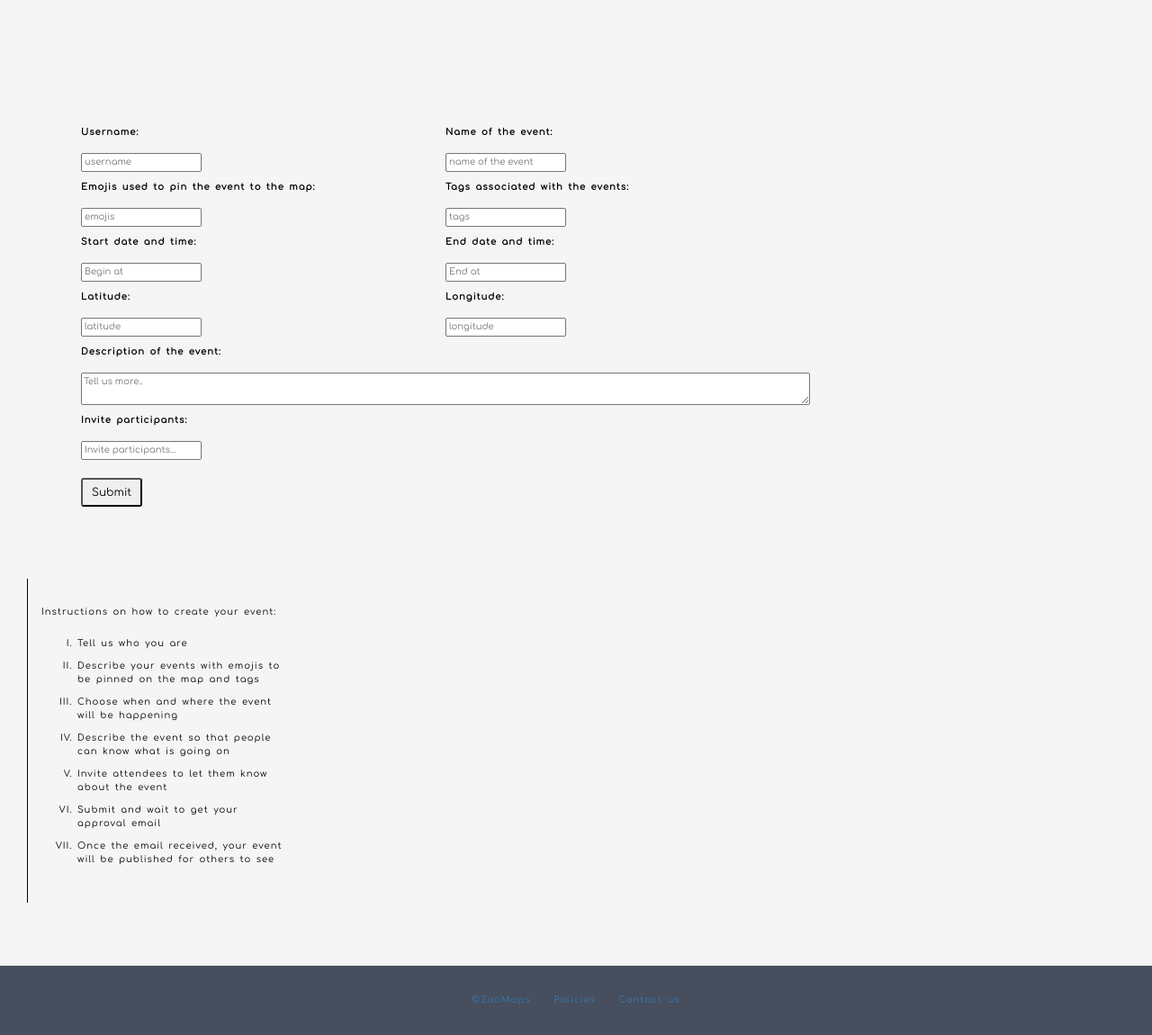
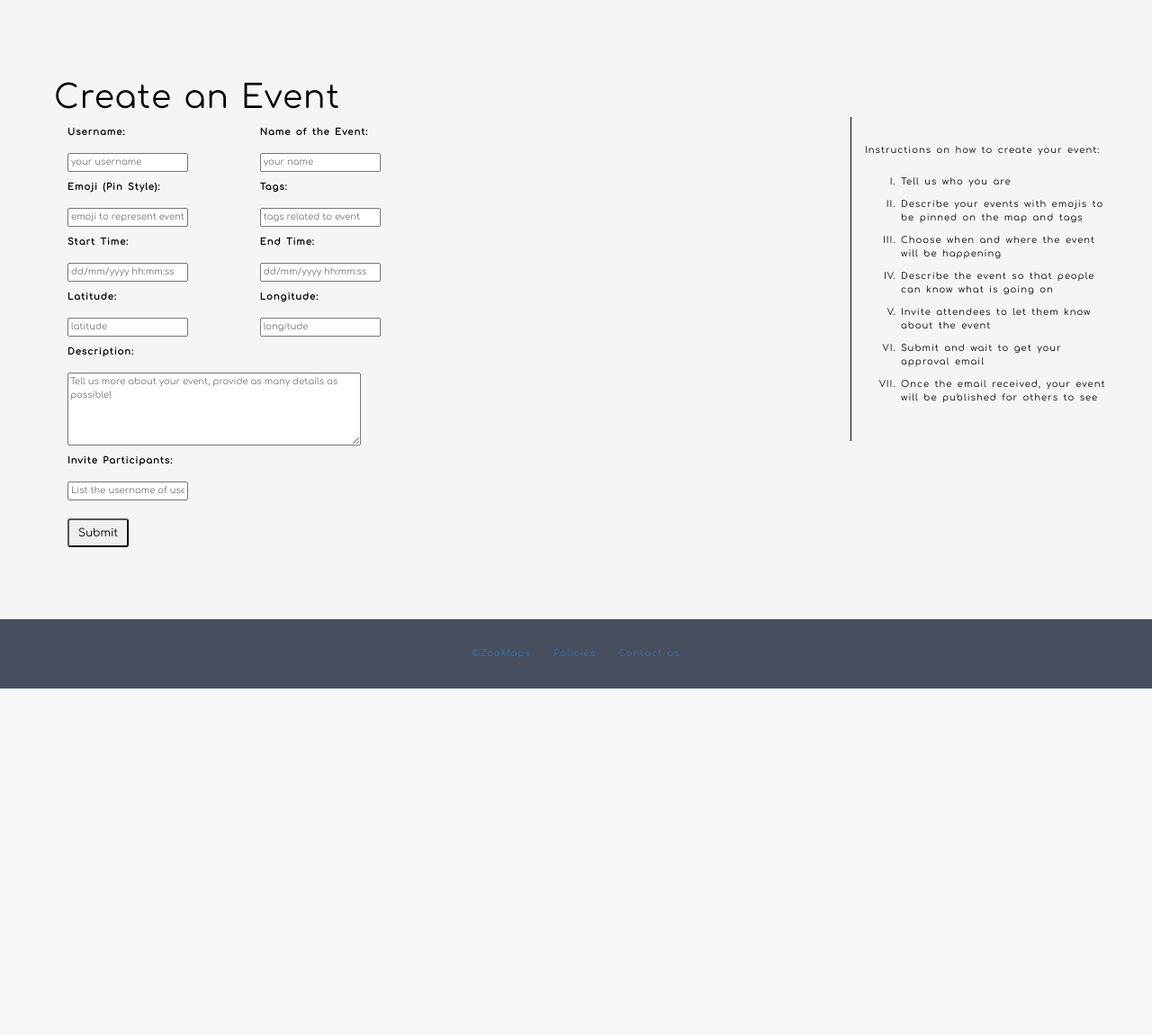
Before and after one commit to m3gan3/ZooMaps, a Django app: page /ZooMaps/form/ in a window 1280 px wide. Shown: the part 95-1245 px from the top of the page at 90% size. After the commit the page ends 860 px from the top, so only its background shows below. Run offline with Django 3.2, Linux system fonts and the light colour scheme; some libraries are stand-ins or nearby versions.

Commit message:
Added styling improvements to the forms page.

```diff
--- a/project2/GTech/ZooMaps/templates/ZooMaps/form.html
+++ b/project2/GTech/ZooMaps/templates/ZooMaps/form.html
@@ -1,64 +1,78 @@
 {% extends "base_generic.html" %}
 
   	{% block main %}
-  		<div class="container-fluid bg-2">
 		<form class="col-md-9 form" action="ZooMapsForm.html">
 			<div class="col-md-12">
 				<div class="col-md-6">
+					<h1>Create an Event</h1>
+				</div>
+			</div>
+			</br>
+			<div class="col-md-12">
+				<div class="col-md-3">
 					<label>Username:</label><br />
-						<input type="text" name="username" placeholder="username">
+					<input type="text" name="username" placeholder="your username">
 				</div>
-					<div class="col-md-6">
-						<label>Name of the event:</label><br />
-						<input type="text" name="eventName" placeholder="name of the event">
+				<div class="col-md-3">
+					<label>Name of the Event:</label><br />
+					<input type="text" name="eventName" placeholder="your name">
 				</div>
 			</div>
 			<div class="col-md-12">
-					<div class="col-md-6">
-						<label>Emojis used to pin the event to the map:</label><br />
-						<input type="text" name="emojis" placeholder="emojis">
+				<div class="col-md-3">
+					<label>Emoji (Pin Style):</label><br />
+					<input type="text" name="emojis" placeholder="emoji to represent event">
 				</div>
-					<div class="col-md-6">
-						<label>Tags associated with the events:</label><br />
-						<input type="text" name="tags" placeholder="tags">
+				<div class="col-md-3">
+					<label>Tags:</label><br />
+					<input type="text" name="tags" placeholder="tags related to event">
 				</div>
 			</div>
 			<div class="col-md-12">
-					<div class="col-md-6">
-						<label>Start date and time:</label><br />
-						<input type="text" name="begintime" placeholder="Begin at">
+				<div class="col-md-3">
+					<label>Start Time:</label><br />
+					<input type="text" name="begintime" placeholder="dd/mm/yyyy hh:mm:ss">
 				</div>
-					<div class="col-md-6">
-						<label>End date and time:</label><br />
-						<input type="text" name="endtime" placeholder="End at">
+				<div class="col-md-3">
+					<label>End Time:</label><br />
+					<input type="text" name="endtime" placeholder="dd/mm/yyyy hh:mm:ss">
 				</div>
 			</div>
 			<div class="col-md-12">
-					<div class="col-md-6">
+				<div class="col-md-3">
 					<label>Latitude:</label><br />
 					<input type="text" name="latitude" placeholder="latitude">
 				</div>
-					<div class="col-md-6">
+				<div class="col-md-3">
 					<label>Longitude:</label><br />
 					<input type="text" name="longitude" placeholder="longitude">
 				</div>
 			</div>
 			<div class="col-md-12">
-					<label>Description of the event:</label><br />
-					<textarea placeholder="Tell us more.." name="description"></textarea>
+				<div class="col-md-5">
+					<label>Description:</label><br />
+					<textarea rows="5" cols="110" placeholder="Tell us more about your event, provide as many details as possible!" name="description"></textarea>
+				</div>
 			</div>
 			<div class="col-md-12">
-					<label>Invite participants:</label><br>
-					<input type="text" name="participants" placeholder="Invite participants...">
+				<div class="col-md-5">
+					<label>Invite Participants:</label><br>
+					<input type="text" name="participants" placeholder="List the username of users that may be interested in this event, comma separated.">
+				</div>
 			</div>
 			<div class="col-md-12">
+				<div class="col-md-5">
 					<input type="submit" class="btn-sm" value="Submit">
 				</div>
+			</div>
 		</form>
-		</div>
   	{% endblock %}
 
   	{% block rightbar %}
+		</br>
+		</br>
+		</br>
+		</br>
   		<div class="col-md-3 instructions">
   			<p>Instructions on how to create your event:</p>
   			<ol>
```
Lines whose indentation alone changed are shown as unchanged.
